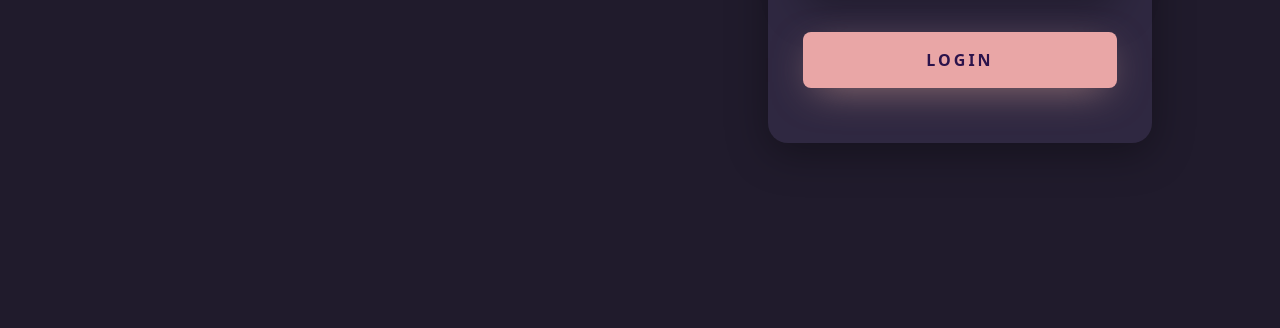
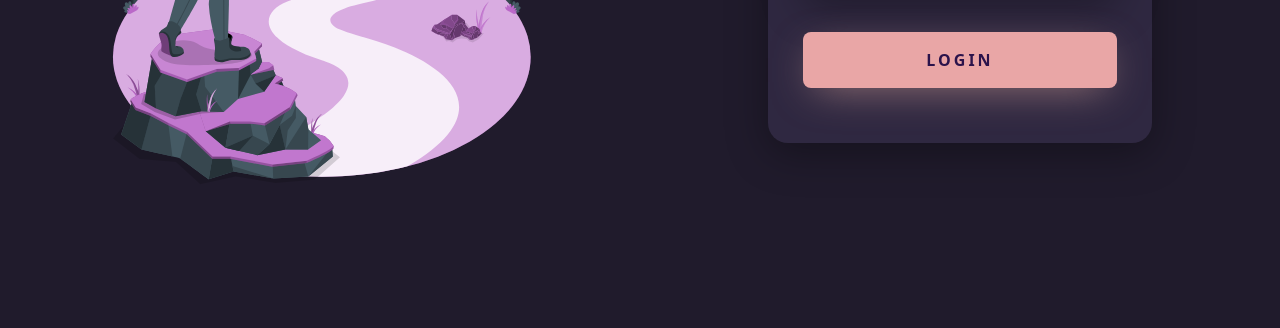
Before and after one commit to biaods/Tela-de-login, a plain HTML site: page index.html in a window 1280 px wide. Shown: the part 472-800 px from the top of the page. Drawn offline with nearby package versions, Linux system fonts and the light colour scheme; the site is published under a folder, as on GitHub Pages, so addresses that start at the root find nothing.

Commit message:
Update index.html

```diff
--- a/index.html
+++ b/index.html
@@ -16,7 +16,7 @@
     <div class="main">
         <div class="left">
             <h1>Toda grande jornada começa com o primeiro passo!</h1>
-            <img src="/img/Journey-amico.svg" class="image" alt="Aventureira">
+            <img src="img/Journey-amico.svg" class="image" alt="Aventureira">
         </div>
         <div class="right">
             <div class="card-login">
```
